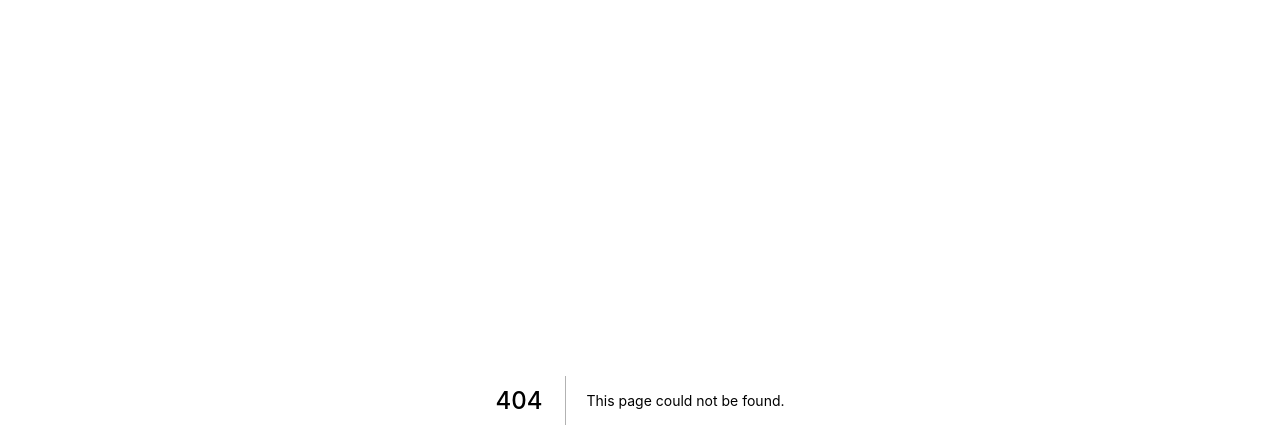
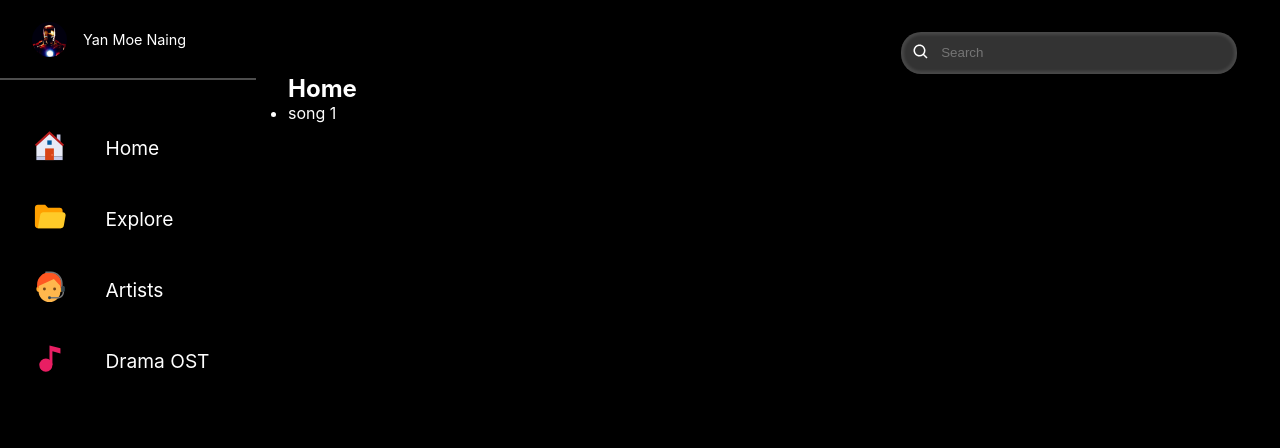
Before and after one commit to yanmoenaing118/mts, a Next.js app: page /dashboard in a window 1280 px wide. Before the commit this address had no page. Shown: the top 448 px of the page. Built offline with nearby package versions, Linux system fonts and the light colour scheme.

Commit message:
(mts) dashboard

```diff
--- /dev/null
+++ b/components/Dashboard/Sidebar.js
@@ -0,0 +1,61 @@
+import Link from "next/link";
+import Image from "next/image";
+import { FcHome, FcOpenedFolder, FcAssistant, FcMusic } from "react-icons/fc";
+import styles from "./../../styles/Dashboard.module.scss";
+
+export default function Sidebar() {
+  return (
+    <div className={styles.dashboard_sidebar}>
+      <div className={styles.dashboard_user}>
+        <div className={styles.dashboard_user_img}>
+          <Image src="/assets/userimg.jpeg" width={66} height={66} />
+        </div>
+        <div className={styles.dashboard_user_name}>Yan Moe Naing</div>
+      </div>
+      <nav className={styles.dashboard_navlinks}>
+        <ul>
+          <li>
+            <Link href="/dashboard">
+              <a>
+                <div>
+                  <FcHome size={35} />
+                </div>
+                <span>Home</span>
+              </a>
+            </Link>
+          </li>
+          <li>
+            <Link href="/#">
+              <a>
+                <div>
+                  <FcOpenedFolder size={35} />
+                </div>
+                <span>Explore</span>
+              </a>
+            </Link>
+          </li>
+          <li>
+            <Link href="/#">
+              <a>
+                <div>
+                  <FcAssistant size={35} />
+                </div>
+                <span>Artists</span>
+              </a>
+            </Link>
+          </li>
+          <li>
+            <Link href="/#">
+              <a>
+                <div>
+                  <FcMusic size={35} />
+                </div>
+                <span>Drama OST</span>
+              </a>
+            </Link>
+          </li>
+        </ul>
+      </nav>
+    </div>
+  );
+}
--- /dev/null
+++ b/components/Dashboard/index.js
@@ -0,0 +1,36 @@
+import { BiSearch } from "react-icons/bi";
+
+import styles from "./../../styles/Dashboard.module.scss";
+import Sidebar from "./Sidebar";
+
+export default function Dashboard(pros) {
+  return (
+    <div className={styles.dashboard}>
+      <div className={styles.dashboard_wrapper}>
+        <Sidebar />
+        <div className={styles.dashboard_main}>
+          <div className={styles.search}>
+            <form>
+              <div>
+                <span>
+                  <BiSearch size={18} />
+                </span>
+                <input type="text" placeholder="Search" />
+              </div>
+            </form>
+          </div>
+          <div className={styles.dashboard_main_home}>
+            <h2>Home</h2>
+            <div className={styles.tracks}>
+              <ul className={styles.tracks_list}>
+                <li>
+                  <div>song 1</div>
+                </li>
+              </ul>
+            </div>
+          </div>
+        </div>
+      </div>
+    </div>
+  );
+}
--- /dev/null
+++ b/pages/dashboard.js
@@ -0,0 +1,5 @@
+import Dashboard from "../components/Dashboard";
+
+export default function index() {
+  return <Dashboard />;
+}
--- /dev/null
+++ b/styles/Dashboard.module.scss
@@ -0,0 +1,110 @@
+$black: #000;
+$white: #fff;
+.dashboard {
+  background-color: $black;
+
+  &_wrapper {
+    display: flex;
+  }
+
+  &_sidebar {
+    width: 20%;
+    color: $white;
+    height: 100vh;
+    max-height: 100vh;
+  }
+
+  &_navlinks {
+    margin-top: 2em;
+
+    ul {
+      padding: 0;
+      list-style-type: none;
+
+      li {
+        a {
+          display: flex;
+          align-items: center;
+          padding: 1em 0;
+          padding-left: 2em;
+          transition: all 0.3s ease-in-out;
+
+          span {
+            margin-left: 2em;
+            font-size: 1.2rem;
+          }
+
+          &:hover {
+            background-color: rgba($white, 0.1);
+          }
+        }
+      }
+    }
+  }
+
+  &_main {
+    width: 80%;
+    height: 100vh;
+    max-height: 100vh;
+    color: $white;
+    padding: 2em;
+  }
+
+  &_user {
+    padding-left: 2em;
+    cursor: pointer;
+    height: 80px;
+    width: 100%;
+    display: flex;
+    align-items: center;
+    // background-color: purple;
+
+    &_img {
+      width: 35px;
+      height: 35px;
+      border-radius: 50%;
+      overflow: hidden;
+      margin-right: 1em;
+    }
+    &_name {
+      font-size: 0.9rem;
+    }
+
+    border-bottom: 2px solid transparent;
+    &:hover {
+      border-bottom: 2px solid rgba($white, 0.3);
+    }
+  }
+}
+
+.search {
+  width: 100%;
+  display: flex;
+  justify-content: flex-end;
+  align-items: center;
+
+  form {
+    width: 35%;
+    & > div {
+      display: flex;
+      align-items: center;
+
+      span {
+        margin-right: -1.8em;
+        margin-top: 0.2em;
+      }
+
+      input[type="text"] {
+        border: none;
+        outline: none;
+        padding: 1em 1.2em;
+        padding-left: 3em;
+        width: 100%;
+        border-radius: 20px;
+        background-color: rgba($white, 0.2);
+        color: $white;
+        box-shadow: inset 0 0 3px 3px rgba($white, 0.1);
+      }
+    }
+  }
+}
--- a/styles/globals.css
+++ b/styles/globals.css
@@ -1,5 +1,5 @@
 :root {
-  --primary-color: #00684a;
+  --primary-color: #000;
   --secondary-color: green;
 
   --text-white: #fff;
```
Also changed, not shown: public/assets/userimg.jpeg (added).
